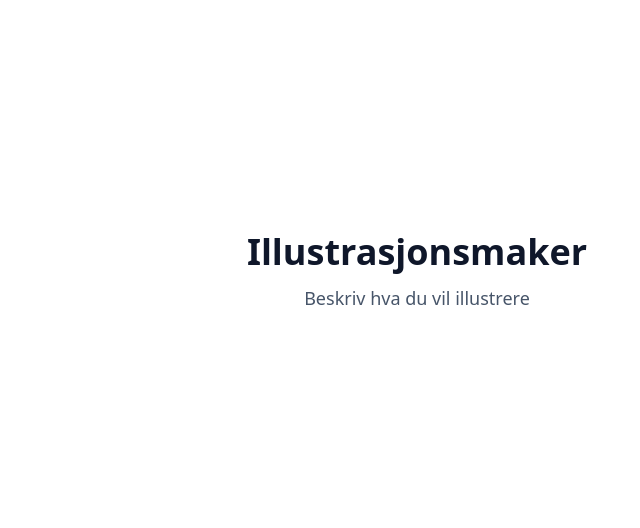
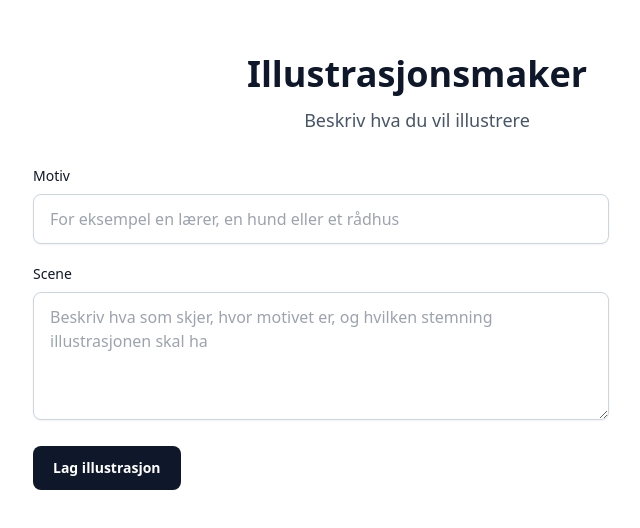
Before and after one commit to mariusgitar/streki, a React (Vite) app: page / in a window 1280 px wide. Shown: the part 128-656 px from the top of the page, without its empty margins (223-863 px from the left). Built offline with nearby package versions, Linux system fonts and the light colour scheme.

Commit message:
Add prompt form component

```diff
--- a/src/App.jsx
+++ b/src/App.jsx
@@ -1,11 +1,17 @@
 import React from 'react'
+import PromptForm from './components/PromptForm'
 
 function App() {
+  const handleSubmit = ({ motiv, scene }) => {
+    console.log({ motiv, scene })
+  }
+
   return (
-    <main className="flex min-h-screen items-center justify-center bg-white px-6">
-      <div className="text-center">
+    <main className="flex min-h-screen items-center justify-center bg-white px-6 py-12">
+      <div className="w-full max-w-3xl text-center">
         <h1 className="text-4xl font-bold text-slate-900">Illustrasjonsmaker</h1>
         <p className="mt-3 text-lg text-slate-600">Beskriv hva du vil illustrere</p>
+        <PromptForm onSubmit={handleSubmit} />
       </div>
     </main>
   )
--- /dev/null
+++ b/src/components/PromptForm.jsx
@@ -0,0 +1,71 @@
+import React, { useState } from 'react'
+
+function PromptForm({ onSubmit }) {
+  const [motiv, setMotiv] = useState('')
+  const [scene, setScene] = useState('')
+  const [errors, setErrors] = useState({})
+
+  const handleSubmit = (event) => {
+    event.preventDefault()
+
+    const nextErrors = {}
+
+    if (!motiv.trim()) {
+      nextErrors.motiv = 'Fyll inn motiv.'
+    }
+
+    if (!scene.trim()) {
+      nextErrors.scene = 'Fyll inn scene.'
+    }
+
+    setErrors(nextErrors)
+
+    if (Object.keys(nextErrors).length > 0) {
+      return
+    }
+
+    onSubmit({ motiv: motiv.trim(), scene: scene.trim() })
+  }
+
+  return (
+    <form className="mt-8 w-full max-w-xl space-y-5 text-left" onSubmit={handleSubmit}>
+      <div>
+        <label className="mb-2 block text-sm font-medium text-slate-900" htmlFor="motiv">
+          Motiv
+        </label>
+        <input
+          id="motiv"
+          type="text"
+          value={motiv}
+          onChange={(event) => setMotiv(event.target.value)}
+          placeholder="For eksempel en lærer, en hund eller et rådhus"
+          className="w-full rounded-lg border border-slate-300 px-4 py-3 text-slate-900 shadow-sm outline-none transition focus:border-slate-500 focus:ring-2 focus:ring-slate-200"
+        />
+        {errors.motiv ? <p className="mt-2 text-sm text-red-600">{errors.motiv}</p> : null}
+      </div>
+
+      <div>
+        <label className="mb-2 block text-sm font-medium text-slate-900" htmlFor="scene">
+          Scene
+        </label>
+        <textarea
+          id="scene"
+          value={scene}
+          onChange={(event) => setScene(event.target.value)}
+          placeholder="Beskriv hva som skjer, hvor motivet er, og hvilken stemning illustrasjonen skal ha"
+          className="min-h-32 w-full rounded-lg border border-slate-300 px-4 py-3 text-slate-900 shadow-sm outline-none transition focus:border-slate-500 focus:ring-2 focus:ring-slate-200"
+        />
+        {errors.scene ? <p className="mt-2 text-sm text-red-600">{errors.scene}</p> : null}
+      </div>
+
+      <button
+        type="submit"
+        className="inline-flex rounded-lg bg-slate-900 px-5 py-3 text-sm font-semibold text-white transition hover:bg-slate-700"
+      >
+        Lag illustrasjon
+      </button>
+    </form>
+  )
+}
+
+export default PromptForm
```
